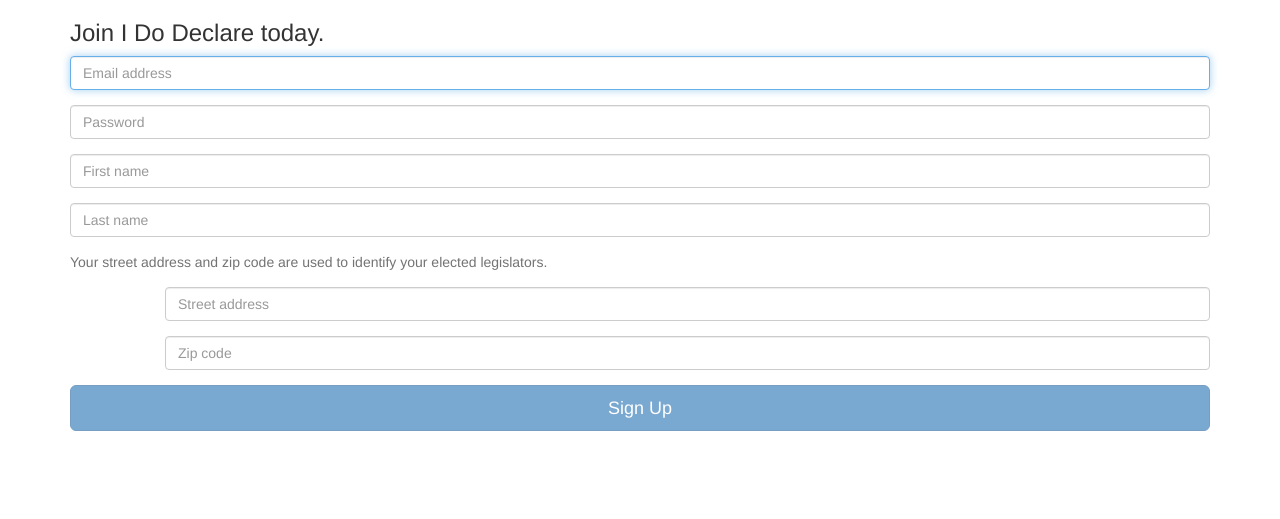
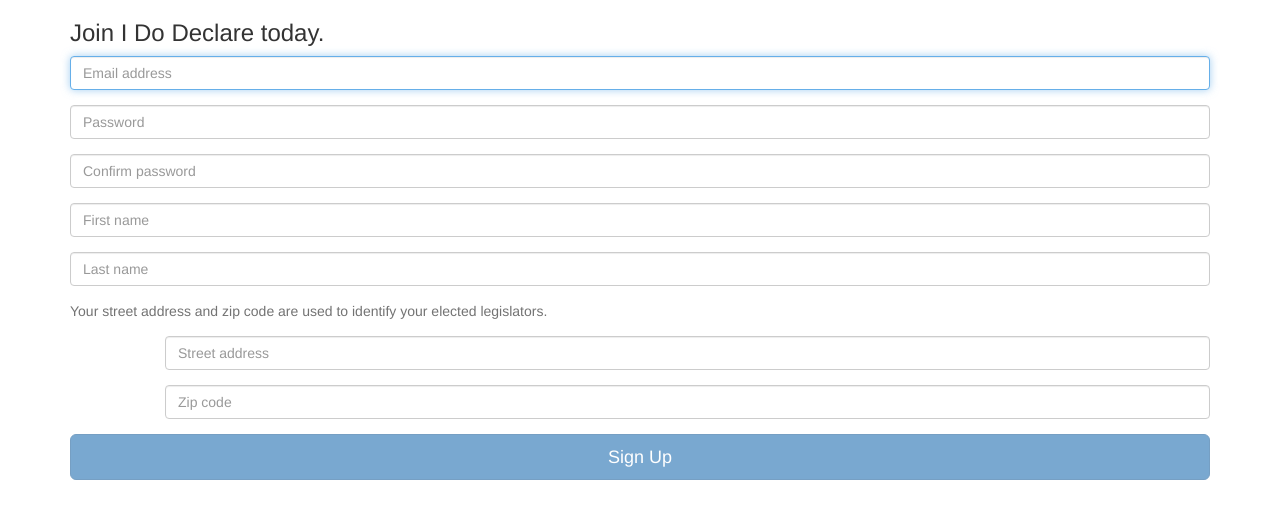
Before and after one commit to michaelcrubenstein/IDoDeclare, a Django app: page /dico/createConstituent/ in a window 1280 px wide. Shown: the top 519 px of the page. Run offline with Django 3.2, Linux system fonts and the light colour scheme; some libraries are stand-ins or nearby versions.

Commit message:
Implement confirm password input with feedback
Also, fix bug in address of redirect location on success.

```diff
--- a/dico/templates/dico/createConstituent.html
+++ b/dico/templates/dico/createConstituent.html
@@ -55,7 +55,7 @@
 					{
 						if (json['success']) {
 							closealert();
-							window.location = "/dico/editinterests.html"
+							window.location = "/dico/editinterests/"
 						}
 						else {
 							bootstrap_alert.warning(json['error']);
@@ -72,6 +72,7 @@
 
 			$("#id_username").bind("keyup input paste", checkenabled);
 			$("#id_password").bind("keyup input paste", checkenabled);
+			$("#id_confirmpassword").bind("keyup input paste", checkenabled);
 			$("#id_firstname").bind("keyup input paste", checkenabled);
 			$("#id_lastname").bind("keyup input paste", checkenabled);
 			$("#id_streetaddress").bind("keyup input paste", checkenabled);
@@ -87,6 +88,9 @@
 				$("#id_streetaddress").val() === "" ||
 				$("#id_zipcode").val() === "")
 				$( "#submit_button" ).prop( "disabled", true );
+			else if ($("#id_confirmpassword").val() != $("#id_password").val()) {
+				$( "#submit_button" ).prop( "disabled", true );
+			}
 			else
 			{
 				// Make sure the email address has an "@" sign followed by a "."
@@ -104,6 +108,18 @@
 					else
 						$( "#submit_button" ).prop( "disabled", false );
 				}
+			}
+
+			if ($("#id_password").val() === "" ||
+			    $("#id_confirmpassword").val() !== $("#id_password").val())
+			{
+				$( "#id_confirm_form_group" ).removeClass( "has-success");
+			    $( "#id_passwordOK" ).removeClass( "glyphicon-ok" );
+			}
+			else
+			{
+				$( "#id_confirm_form_group" ).addClass( "has-success");
+			    $( "#id_passwordOK" ).addClass( "glyphicon-ok" );
 			}
 		};
 	</script>
@@ -129,6 +145,11 @@
 
     <label for="id_password"  class="control-label sr-only">Password</label>
     <input id="id_password" class="form-control" name="password" type="password" placeholder="Password" />
+  </div>
+  <div id="id_confirm_form_group" class="form-group has-feedback">
+    <label for="id_confirmpassword"  class="control-label sr-only">Password</label>
+	<input id="id_confirmpassword" class="form-control" name="confirmpassword" type="password" placeholder="Confirm password" />
+    <span id="id_passwordOK" class="glyphicon form-control-feedback"></span>
   </div>
   <div class="form-group">
 
```
